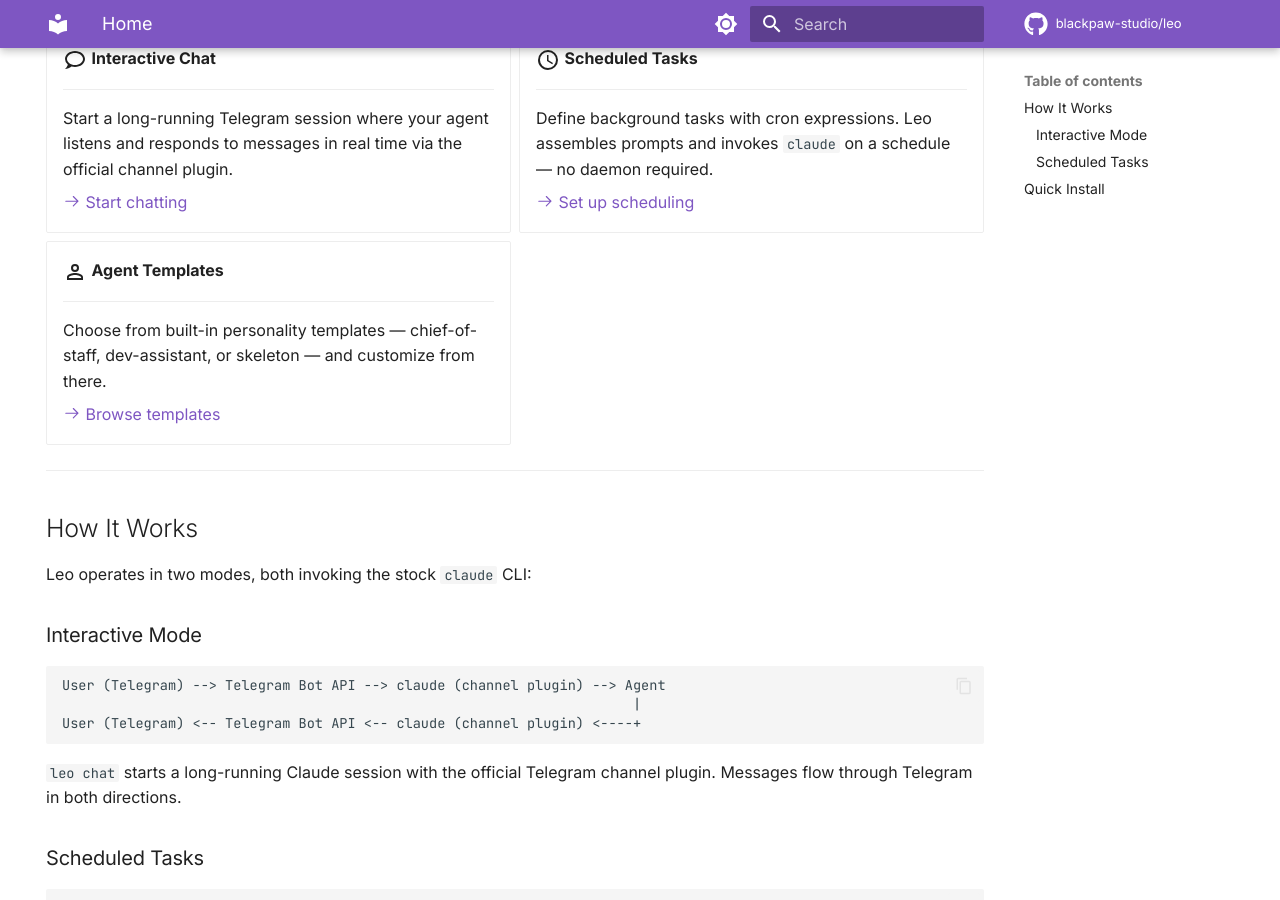
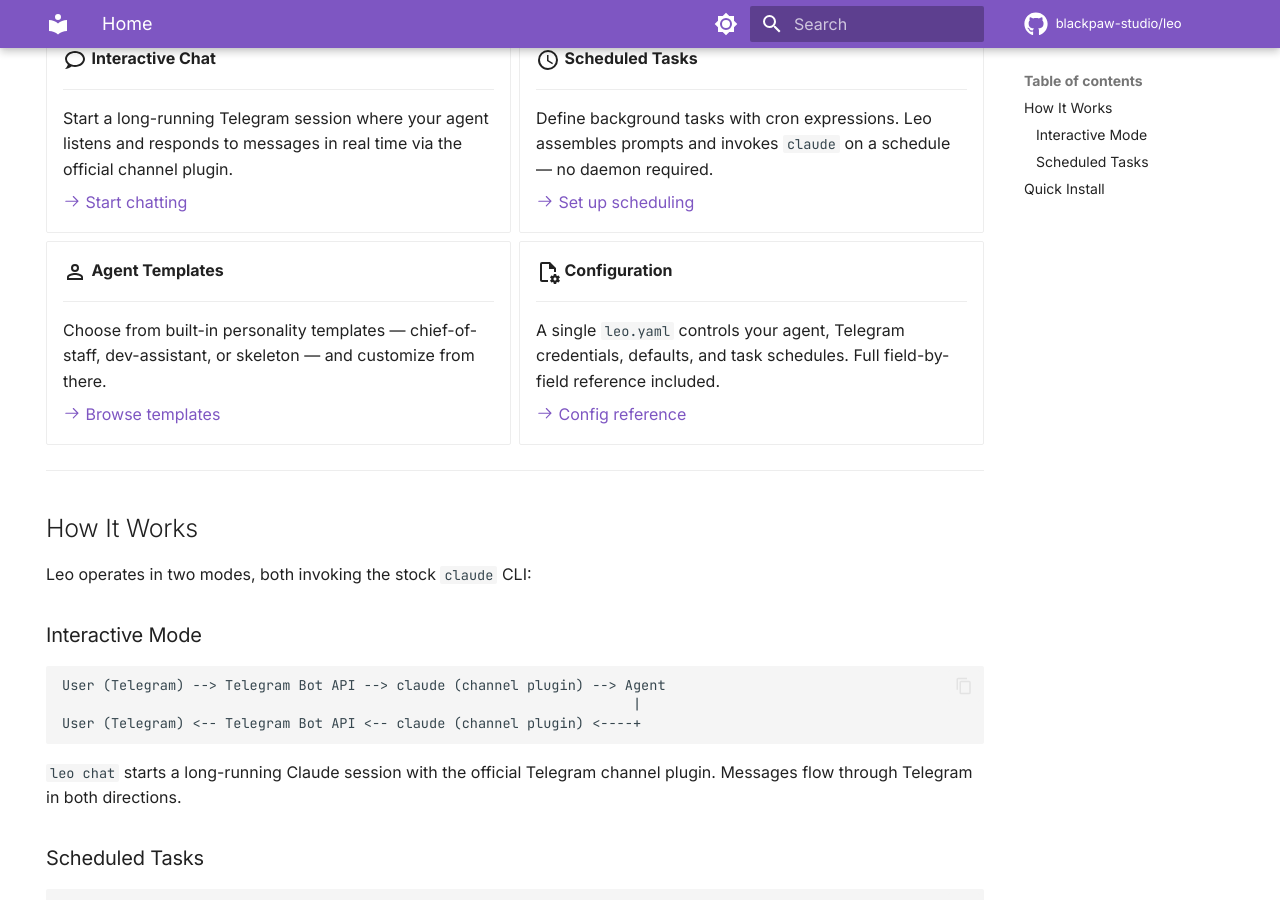
Before and after one commit to blackpaw-studio/leo, an MkDocs documentation site: the page built from docs/index.md, in a window 1280 px wide and 900 px high, scrolled down 319 px. Built offline with MkDocs 1.6.1 and Material for MkDocs 9.7.7, drawn with Linux system fonts in a browser that asks for light colours; comment, search, counter and statistics services are not loaded.

Commit message:
docs: add configuration card to docs landing page
The config reference existed but wasn't linked from the main docs index.
Added a card so users can discover it alongside the other top-level guides.

https://claude.ai/code/session_01TSXCjWRo5BAgNW8TDYP6qq

```diff
--- a/docs/index.md
+++ b/docs/index.md
@@ -36,6 +36,14 @@ Leo is a CLI tool that sets up and manages [Claude Code](https://docs.anthropic.
     Choose from built-in personality templates — chief-of-staff, dev-assistant, or skeleton — and customize from there.
 
     [:octicons-arrow-right-24: Browse templates](guides/agent-templates.md)
+
+-   :material-file-cog-outline:{ .lg .middle } **Configuration**
+
+    ---
+
+    A single `leo.yaml` controls your agent, Telegram credentials, defaults, and task schedules. Full field-by-field reference included.
+
+    [:octicons-arrow-right-24: Config reference](configuration/config-reference.md)
 
 </div>
 
```
